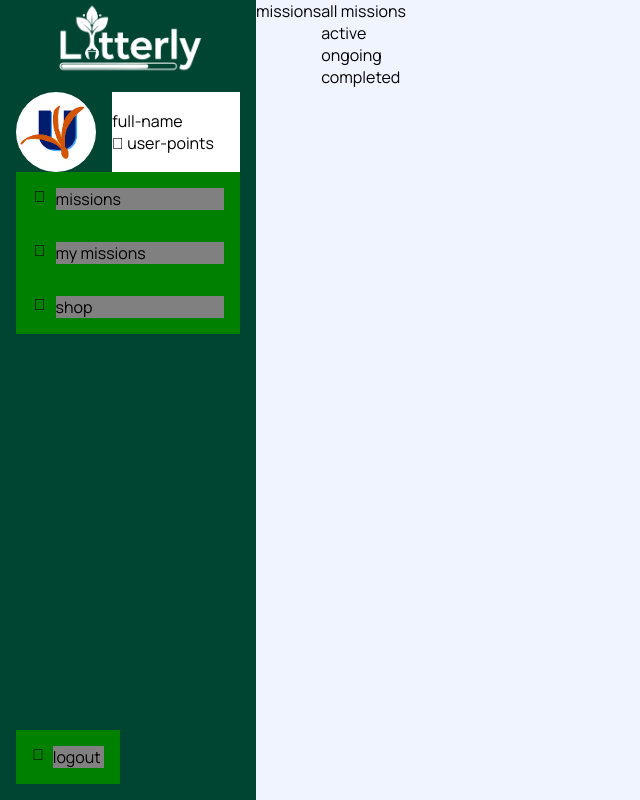
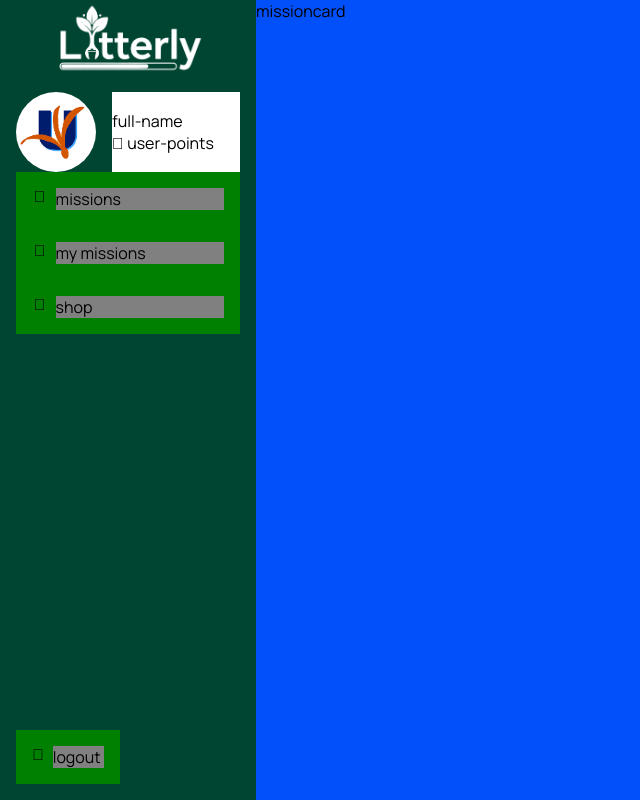
Before and after one commit to Blizzorde/litterly, a website: page litterly-frontend/pages/mission-list.html in a window 1280 px wide. Shown: the whole page, without its empty margins (0-640 px from the left). Drawn offline with Linux system fonts and the light colour scheme; no server answers; files whose address does not match are found by name.

Commit message:
temp main content layout

```diff
--- a/litterly-frontend/css/mission-list.css
+++ b/litterly-frontend/css/mission-list.css
@@ -23,9 +23,11 @@
     display: flex;
 }
 
-/* .profile{
-    padding: 1rem 2rem;
-} */
+.content-container{
+    background-color: firebrick;
+    display: flex;
+    width: 100%;
+}
 
 .sidebar{
     background-color: #004532;
@@ -115,7 +117,7 @@
     padding: 0 2rem;
 }
 
-.mission-list{
-    background-color: #eff4ff;
-    flex-basis: 80%;
+.main-content-wrapper{
+    background-color: #0150fa;
+    flex: 1;
 }
--- a/litterly-frontend/pages/mission-list.html
+++ b/litterly-frontend/pages/mission-list.html
@@ -18,6 +18,8 @@
 
 <body>
   <div class="page-container">
+    <div class="content-container">
+
       <aside class="sidebar">
         <div class="logo-section">
           <img src="../assets/logo-litterly-dark-transparent.png" class="logo">
@@ -85,20 +87,11 @@
 
       </aside>
 
-    <main class="mission-list">
-      <head class="header">
-        missions
-        <nav class="list-title"></nav>
-        <nav class="list-filter">
-          <div>all missions</div>
-          <div>active</div>
-          <div>ongoing</div>
-          <div>completed</div>
-        </nav>
-        <main class="missions"></main>
-      </head>
+      <main class="main-content-wrapper">
+        missioncard
+
       </main>
-
+    </div>
   </div>
 
 
```
Lines whose indentation alone changed are shown as unchanged.
